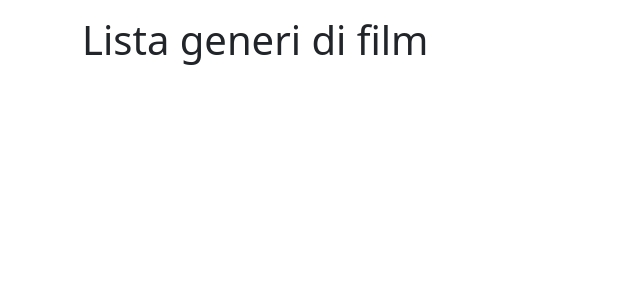
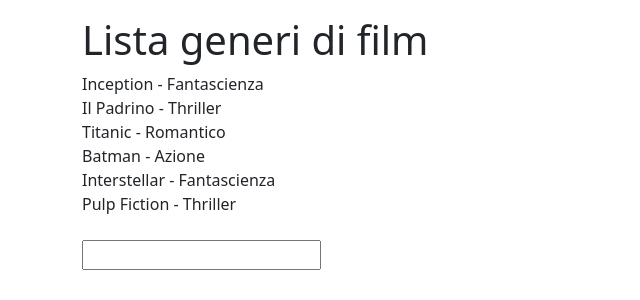
Before and after one commit to GennaroBuonomo/react-movie-filter, a React (Vite) app: page / in a window 1280 px wide. Shown: the top 300 px of the page, without its empty margins (0-640 px from the left). Built offline with nearby package versions, Linux system fonts and the light colour scheme.

Commit message:
creazione lista statica con bottone

```diff
--- a/src/App.jsx
+++ b/src/App.jsx
@@ -1,4 +1,4 @@
-const initialgenders =[
+const initialGenders =[
    { title: 'Inception', genre: 'Fantascienza' },
    { title: 'Il Padrino', genre: 'Thriller' },
    { title: 'Titanic', genre: 'Romantico' },
@@ -15,8 +15,24 @@
             <h1>Lista generi di film</h1>
             <div className="col-12">
               <ul className="list-unstyled list group ms-0">
+                {initialGenders.map((film,index) => {
+                  return (
+                  <li className="list-group-item" key={index}>
+                    {film.title} - {film.genre}
+                  </li>
+                  );
+                })}
+              </ul>
+            </div>
+            <div className="col-12">
+              <form className="mt-4">
+                <div className="d-flex">
+                  <input
+                  type="text"
 
-              </ul>
+                   />
+                </div>
+              </form>
             </div>
           </div>
         </div>
```
